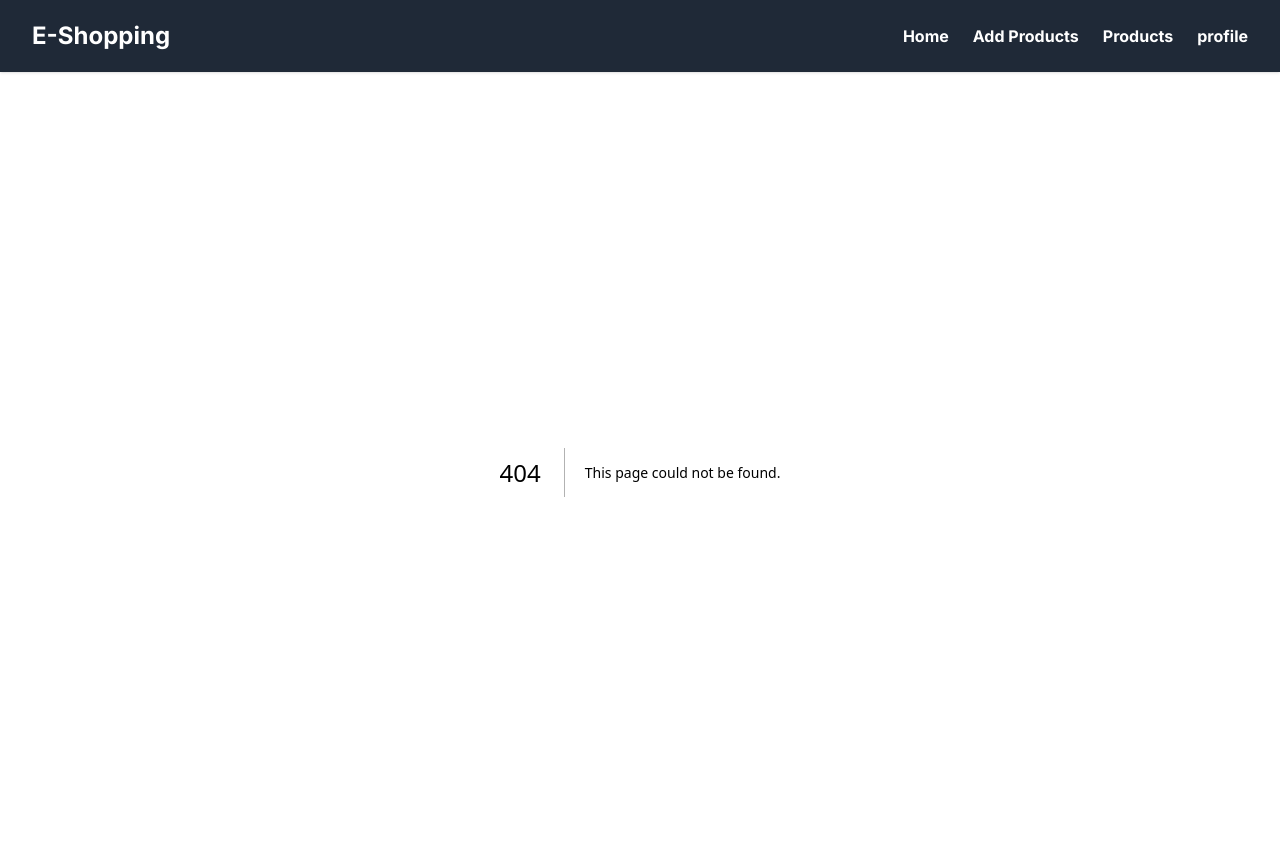
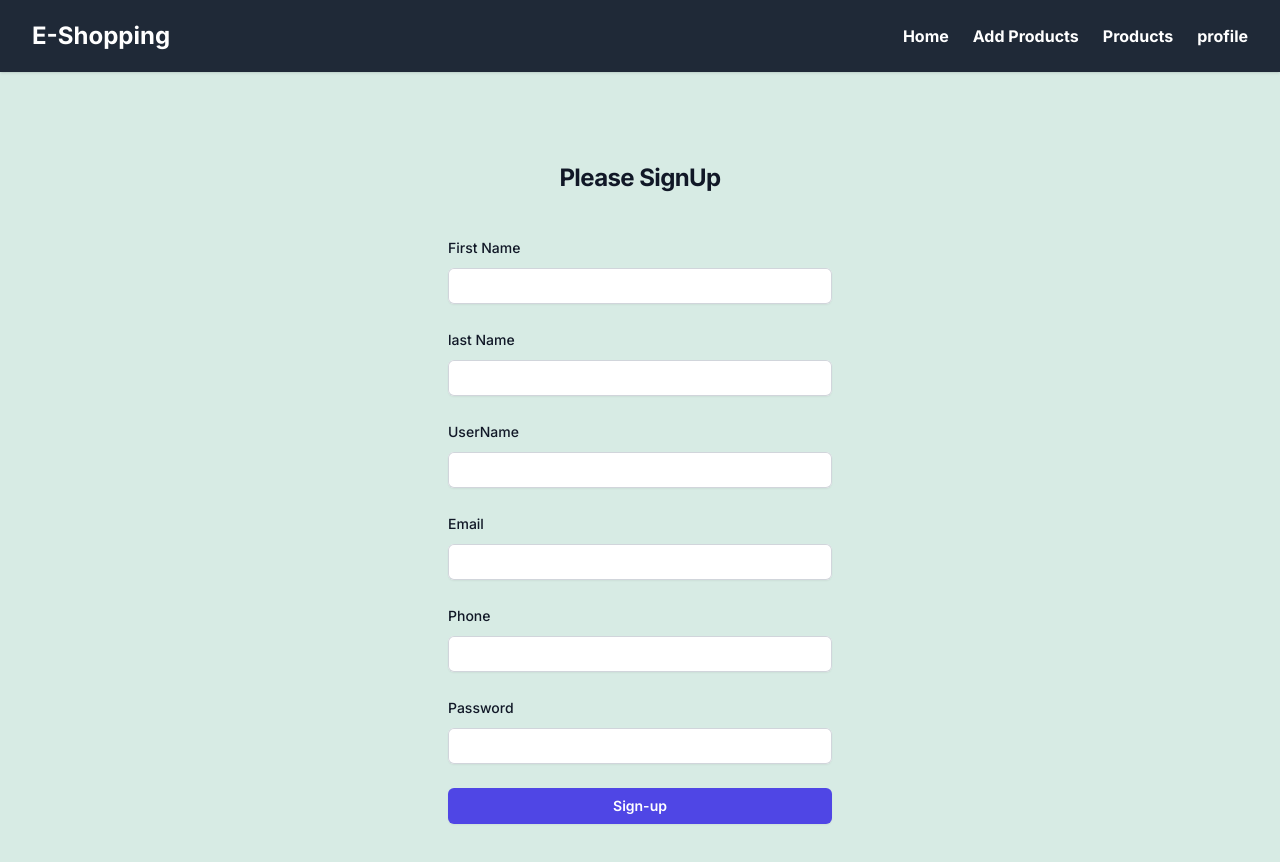
Before and after one commit to sumonDev13/E-Commerce-Client-NextJS, a Next.js app: page /pages/signup in a window 1280 px wide. Before the commit this address had no page. Shown: the top 862 px of the page. Built offline with nearby package versions, Linux system fonts and the light colour scheme.

Commit message:
API integration

```diff
--- a/app/login/page.tsx
+++ b/app/login/page.tsx
@@ -1,14 +1,49 @@
-'use client'
-import { useRouter } from 'next/navigation'
+"use client"
+import React, { useState } from 'react';
+import { useRouter } from 'next/navigation';
+import { POST } from '@/utils/http';
+import toast, { Toaster } from 'react-hot-toast';
 
 const Login = () => {
+  const [username, setUserName] = useState('');
+  const [password, setPassword] = useState('');
 
-  const router = useRouter()
+  const router = useRouter();
 
-  const handleSignIn = (e:any) =>{
-    e.preventDefault()
-    router.push('/pages/dashboard')
+  const handleUserNameChange = (event:any) => {
+    setUserName(event.target.value);
+  };
+
+  const handlePasswordChange = (event:any) => {
+    setPassword(event.target.value);
+  };
+
+  const handleSubmit = async () => {
+    // event.stopPropagation();
+    try {
+      const token = sessionStorage.getItem('token');
+      // Make the API call
+      const response = await POST(
+        'http://localhost:5000/api/login',
+        {
+          username,
+          password,
+        },
+       false
+      );
+
+      if (response.data.token) {
+        const token = response.data.token;
+        sessionStorage.setItem('token', token);
+        toast('Login successful!');
+        router.push('/dashboard');
+        // window.location.reload();
       }
+    } catch (error:any) {
+      console.log('error', error);
+      toast.error(error.response.data.message);
+    }
+  };
 
   return (
     <>
@@ -27,16 +62,21 @@ const Login = () => {
         <div className="mt-10 sm:mx-auto sm:w-full sm:max-w-sm">
           <form className="space-y-6" action="#" method="POST">
             <div>
-            <label htmlFor="email" className="block text-sm font-medium leading-6 text-gray-900">
-              Email address
+              <label
+                htmlFor="username"
+                className="block text-sm font-medium leading-6 text-gray-900"
+              >
+                User Name
               </label>
               <div className="mt-2">
                 <input
-                id="email"
-                name="email"
-                type="email"
-                autoComplete="email"
+                  id="username"
+                  name="username"
+                  type="text"
+                  autoComplete="username"
                   required
+                  value={username}
+                  onChange={handleUserNameChange}
                   className="block w-full rounded-md border-0 py-1.5 text-gray-900 shadow-sm ring-1 ring-inset ring-gray-300 placeholder:text-gray-400 focus:ring-2 focus:ring-inset focus:ring-indigo-600 sm:text-sm sm:leading-6"
                 />
               </div>
@@ -44,11 +84,17 @@ const Login = () => {
 
             <div>
               <div className="flex items-center justify-between">
-              <label htmlFor="password" className="block text-sm font-medium leading-6 text-gray-900">
+                <label
+                  htmlFor="password"
+                  className="block text-sm font-medium leading-6 text-gray-900"
+                >
                   Password
                 </label>
                 <div className="text-sm">
-                <a href="#" className="font-semibold text-indigo-600 hover:text-indigo-500">
+                  <a
+                    href="#"
+                    className="font-semibold text-indigo-600 hover:text-indigo-500"
+                  >
                     Forgot password?
                   </a>
                 </div>
@@ -60,6 +106,8 @@ const Login = () => {
                   type="password"
                   autoComplete="current-password"
                   required
+                  value={password}
+                  onChange={handlePasswordChange}
                   className="block w-full rounded-md border-0 py-1.5 text-gray-900 shadow-sm ring-1 ring-inset ring-gray-300 placeholder:text-gray-400 focus:ring-2 focus:ring-inset focus:ring-indigo-600 sm:text-sm sm:leading-6"
                 />
               </div>
@@ -69,24 +117,26 @@ const Login = () => {
               <button
                 type="submit"
                 className="flex w-full justify-center rounded-md bg-indigo-600 px-3 py-1.5 text-sm font-semibold leading-6 text-white shadow-sm hover:bg-indigo-500 focus-visible:outline focus-visible:outline-2 focus-visible:outline-offset-2 focus-visible:outline-indigo-600"
-              onClick={handleSignIn}
+                onClick={handleSubmit}
               >
                 Sign-in
-
               </button>
             </div>
           </form>
 
           <p className="mt-10 text-center text-sm text-gray-500">
             Not a member?{' '}
-          <a href="#" className="font-semibold leading-6 text-indigo-600 hover:text-indigo-500">
+            <a
+              href="#"
+              className="font-semibold leading-6 text-indigo-600 hover:text-indigo-500"
+            >
               Start a 14 day free trial
             </a>
           </p>
         </div>
       </div>
     </>
-  )
-}
+  );
+};
 
-export default Login
+export default Login;
--- a/app/page.tsx
+++ b/app/page.tsx
@@ -9,7 +9,7 @@ export default function Home() {
         </h1>
         <p className="mt-3 max-w-md mx-auto text-center text-xl leading-6 text-gray-500">
           not a member? Please
-          <Link href="/login">Signup</Link>
+          <Link href="/pages/signup">Signup</Link>
         </p>
       </div>
     </>
--- a/app/pages/add-products/page.tsx
+++ b/app/pages/add-products/page.tsx
@@ -1,6 +1,7 @@
 'use client'
 import React, { useState, ChangeEvent, FormEvent } from 'react';
 import { POST } from '@/utils/http';
+import toast, { Toaster } from 'react-hot-toast';
 
 interface ProductData {
   title: string;
--- /dev/null
+++ b/app/pages/signup/page.tsx
@@ -0,0 +1,219 @@
+"use client"
+import React, { useState } from 'react';
+import { useRouter } from 'next/navigation';
+import { POST } from '@/utils/http';
+import toast, { Toaster } from 'react-hot-toast';
+
+const signUp = () => {
+  const [firstName,setFirstName] = useState('');
+  const [lastName,setLastName] = useState('');
+  const [email,setEmail] = useState('');
+  const [phone,setPhone] =useState('');
+  const [userName, setUserName] = useState('');
+  const [password, setPassword] = useState('');
+
+  const router = useRouter();
+
+
+  const handleUserNameChange = (event:any) => {
+    setUserName(event.target.value);
+  };
+
+  const handlePasswordChange = (event:any) => {
+    setPassword(event.target.value);
+  };
+  const handleFirstNameChange = (event:any) => {
+    setFirstName(event.target.value);
+  };
+  const handleLastNameChange = (event:any) => {
+    setLastName(event.target.value);
+  };
+  const handleEmailChange = (event:any) => {
+    setEmail(event.target.value);
+  };
+  const handlePhoneChange = (event:any) => {
+    setPhone(event.target.value);
+  };
+
+  const handleSubmit = async () => {
+
+    try {
+
+      const response = await POST(
+        `http://localhost:5000/api/signup`,
+        {
+          firstName,
+          lastName,
+          email,
+          phone,
+          userName,
+          password,
+        },
+
+      );
+
+      if (response) {
+        toast('signUp successful!');
+        router.push('/login');
+        window.location.reload();
+      }
+    } catch (error:any) {
+      console.log('error', error);
+      toast.error(error.response.data.message);
+    }
+  };
+
+  return (
+    <>
+      <div className="flex min-h-full flex-1 flex-col justify-center px-6 py-12 lg:px-8">
+        <div className="sm:mx-auto sm:w-full sm:max-w-sm">
+
+          <h2 className="mt-10 text-center text-2xl font-bold leading-9 tracking-tight text-gray-900">
+           Please SignUp
+          </h2>
+        </div>
+
+        <div className="mt-10 sm:mx-auto sm:w-full sm:max-w-sm">
+          <form className="space-y-6" action="#" method="POST">
+            <div>
+              <label
+                htmlFor="userName"
+                className="block text-sm font-medium leading-6 text-gray-900"
+              >
+                First Name
+              </label>
+              <div className="mt-2">
+                <input
+                  id="fname"
+                  name="fname"
+                  type="text"
+                  required
+                  value={firstName}
+                  onChange={handleFirstNameChange}
+                  className="block w-full rounded-md border-0 py-1.5 text-gray-900 shadow-sm ring-1 ring-inset ring-gray-300 placeholder:text-gray-400 focus:ring-2 focus:ring-inset focus:ring-indigo-600 sm:text-sm sm:leading-6"
+                />
+              </div>
+            </div>
+            <div>
+              <label
+                htmlFor="userName"
+                className="block text-sm font-medium leading-6 text-gray-900"
+              >
+                last Name
+              </label>
+              <div className="mt-2">
+                <input
+                  id="lname"
+                  name="lname"
+                  type="text"
+                  required
+                  value={lastName}
+                  onChange={handleLastNameChange}
+                  className="block w-full rounded-md border-0 py-1.5 text-gray-900 shadow-sm ring-1 ring-inset ring-gray-300 placeholder:text-gray-400 focus:ring-2 focus:ring-inset focus:ring-indigo-600 sm:text-sm sm:leading-6"
+                />
+              </div>
+            </div>
+
+            <div>
+              <label
+                htmlFor="userName"
+                className="block text-sm font-medium leading-6 text-gray-900"
+              >
+                UserName
+              </label>
+              <div className="mt-2">
+                <input
+                  id="userName"
+                  name="userName"
+                  type="text"
+                  autoComplete="userName"
+                  required
+                  value={userName}
+                  onChange={handleUserNameChange}
+                  className="block w-full rounded-md border-0 py-1.5 text-gray-900 shadow-sm ring-1 ring-inset ring-gray-300 placeholder:text-gray-400 focus:ring-2 focus:ring-inset focus:ring-indigo-600 sm:text-sm sm:leading-6"
+                />
+              </div>
+            </div>
+            <div>
+              <label
+                htmlFor="userName"
+                className="block text-sm font-medium leading-6 text-gray-900"
+              >
+                Email
+              </label>
+              <div className="mt-2">
+                <input
+                  id="email"
+                  name="email"
+                  type="email"
+                  autoComplete="email"
+                  required
+                  value={email}
+                  onChange={handleEmailChange}
+                  className="block w-full rounded-md border-0 py-1.5 text-gray-900 shadow-sm ring-1 ring-inset ring-gray-300 placeholder:text-gray-400 focus:ring-2 focus:ring-inset focus:ring-indigo-600 sm:text-sm sm:leading-6"
+                />
+              </div>
+            </div>
+            <div>
+              <label
+                htmlFor="userName"
+                className="block text-sm font-medium leading-6 text-gray-900"
+              >
+                Phone
+              </label>
+              <div className="mt-2">
+                <input
+                  id="phone"
+                  name="phone"
+                  type="number"
+                  autoComplete="phone"
+                  required
+
+                  value={phone}
+                  onChange={handlePhoneChange}
+                  className="block w-full rounded-md border-0 py-1.5 text-gray-900 shadow-sm ring-1 ring-inset ring-gray-300 placeholder:text-gray-400 focus:ring-2 focus:ring-inset focus:ring-indigo-600 sm:text-sm sm:leading-6"
+                />
+              </div>
+            </div>
+
+            <div>
+              <div className="flex items-center justify-between">
+                <label
+                  htmlFor="password"
+                  className="block text-sm font-medium leading-6 text-gray-900"
+                >
+                  Password
+                </label>
+
+              </div>
+              <div className="mt-2">
+                <input
+                  id="password"
+                  name="password"
+                  type="password"
+                  required
+                  value={password}
+                  onChange={handlePasswordChange}
+                  className="block w-full rounded-md border-0 py-1.5 text-gray-900 shadow-sm ring-1 ring-inset ring-gray-300 placeholder:text-gray-400 focus:ring-2 focus:ring-inset focus:ring-indigo-600 sm:text-sm sm:leading-6"
+                />
+              </div>
+            </div>
+
+            <div>
+              <button
+                type="submit"
+                className="flex w-full justify-center rounded-md bg-indigo-600 px-3 py-1.5 text-sm font-semibold leading-6 text-white shadow-sm hover:bg-indigo-500 focus-visible:outline focus-visible:outline-2 focus-visible:outline-offset-2 focus-visible:outline-indigo-600"
+                onClick={handleSubmit}
+              >
+                Sign-up
+              </button>
+            </div>
+          </form>
+
+        </div>
+      </div>
+    </>
+  );
+};
+
+export default signUp;
--- /dev/null
+++ b/index.ts
@@ -0,0 +1,7 @@
+export const getToken = () => {
+    try {
+      return sessionStorage.getItem("token");
+    } catch (e) {
+      throw new Error("No token found");
+    }
+  };
--- a/package.json
+++ b/package.json
@@ -18,7 +18,9 @@
     "postcss": "8.4.29",
     "react": "18.2.0",
     "react-dom": "18.2.0",
+    "react-hot-toast": "^2.4.1",
     "tailwindcss": "3.3.3",
+    "three": "^0.156.1",
     "typescript": "5.2.2"
   }
 }
--- a/utils/http.ts
+++ b/utils/http.ts
@@ -1,9 +1,22 @@
 import axios from "axios";
+import { getToken } from "..";
+
+const createHeaders = (token?: string | null | boolean) => {
+  const accessToken = getToken();
+
+  return {
+    accepts: "application/json",
+    Authorization: token === true ? `Bearer ${accessToken}` : undefined,
+  };
+};
 
 export const POST = async (
   uri: string,
   payload: any,
-) => axios.post(uri, payload, {});
+  token: string | null | boolean = true
+) => axios.post(uri, payload, {
+  headers: createHeaders(token),
+});
 
 export const GET = async (uri: string) => {
   const response = await axios.get(uri, {});
```
Also changed, not shown: 1 other file (tests, documents, lock files or other folders). Lines whose indentation alone changed are shown as unchanged.
